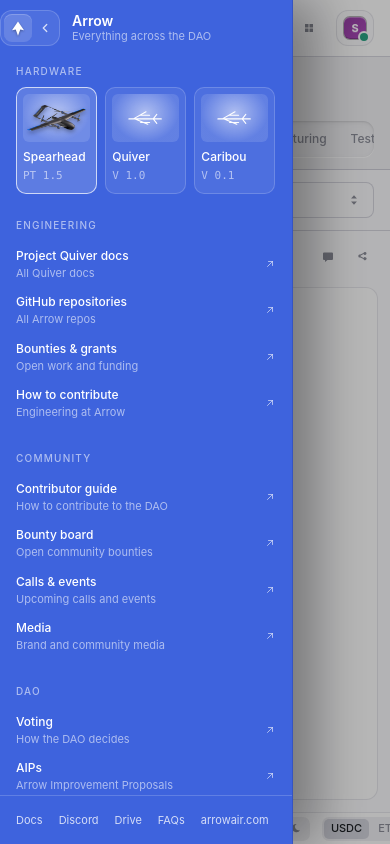
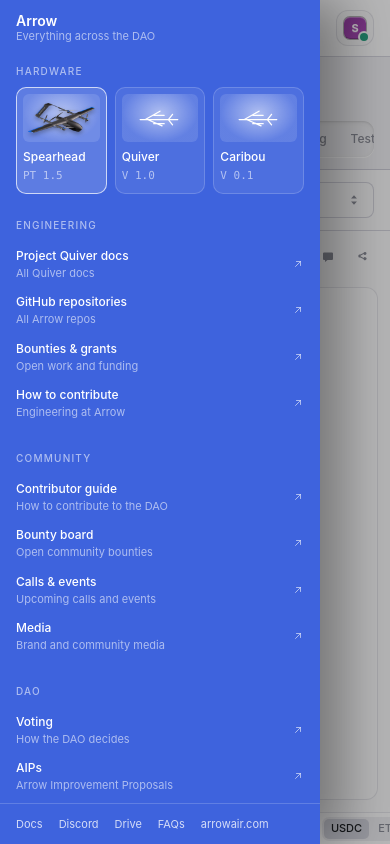
Before and after one commit to Arrow-air/arrow-superapp, a Vue app in the folder prototypes/app-frame/: page /1/1/1#/spearhead/design/airframe in a window 390 px wide. Both pictures are taken after a click on the button 61 px from the left and 28 px from the top of the page. Built offline with nearby package versions, Linux system fonts and the light colour scheme.

Commit message:
app-frame: Arrow panel pushes the app right instead of overlaying (overlay kept on phones)

```diff
--- a/prototypes/app-frame/src/App.vue
+++ b/prototypes/app-frame/src/App.vue
@@ -6,6 +6,7 @@ import SectionSidebar from './frame/SectionSidebar.vue';
 import PageHeader from './frame/PageHeader.vue';
 import SlotState from './frame/SlotState.vue';
 import AppFooter from './frame/AppFooter.vue';
+import GlobalDrawer from './frame/GlobalDrawer.vue';
 import { useWorkspace } from './frame/useWorkspace';
 
 const { route, project, tab, item } = useWorkspace();
@@ -27,6 +28,8 @@ watch(
 </script>
 
 <template>
+  <div class="shell">
+  <GlobalDrawer />
   <div class="frame">
     <AppBar />
 
@@ -50,10 +53,16 @@ watch(
     </div>
     <AppFooter />
   </div>
+  </div>
 </template>
 
 <style scoped>
+/* Shell: the Arrow panel and the app side by side, so opening the panel
+   pushes the whole app right. */
+.shell { display: flex; height: 100dvh; overflow: hidden; }
 .frame {
+  flex: 1;
+  min-width: 0;
   height: 100dvh;
   display: flex;
   flex-direction: column;
@@ -92,6 +101,7 @@ watch(
 }
 
 @media (max-width: 767px) {
+  .shell { height: auto; overflow: visible; }
   .frame { height: auto; min-height: 100dvh; }
   .card { border-radius: 0; border-inline: 0; border-bottom: 0; }
   .body { flex-direction: column; }
--- a/prototypes/app-frame/src/frame/AppBar.vue
+++ b/prototypes/app-frame/src/frame/AppBar.vue
@@ -2,23 +2,22 @@
 import { ref } from 'vue';
 import AccountBar from './AccountBar.vue';
 import CommandPalette from './CommandPalette.vue';
-import GlobalDrawer from './GlobalDrawer.vue';
 import Kbd from './Kbd.vue';
 import LogoCapsule from './LogoCapsule.vue';
 import { MOD, useShortcut } from './shortcuts';
+import { arrowPanelOpen, toggleArrowPanel } from './layout';
 
 // App-wide bar: identical whichever aircraft you're on.
 // The logo capsule's arrow (or ⌘\) slides the Arrow drawer in; ⌘K opens search.
-const drawerOpen = ref(false);
 const paletteOpen = ref(false);
 
 useShortcut('k', () => (paletteOpen.value = !paletteOpen.value));
-useShortcut('\\', () => (drawerOpen.value = !drawerOpen.value));
+useShortcut('\\', toggleArrowPanel);
 </script>
 
 <template>
   <header class="bar">
-    <LogoCapsule :open="drawerOpen" @toggle="drawerOpen = !drawerOpen" />
+    <LogoCapsule :open="arrowPanelOpen" @toggle="toggleArrowPanel" />
 
     <button class="search-bar" type="button" aria-haspopup="dialog" @click="paletteOpen = true">
       <svg class="search-icon" viewBox="0 0 24 24" aria-hidden="true"><circle cx="11" cy="11" r="7" /><path d="m20 20-3.5-3.5" /></svg>
@@ -30,7 +29,6 @@ useShortcut('\\', () => (drawerOpen.value = !drawerOpen.value));
 
     <AccountBar />
 
-    <GlobalDrawer v-model:open="drawerOpen" />
     <CommandPalette v-model:open="paletteOpen" />
   </header>
 </template>
--- a/prototypes/app-frame/src/frame/Drawer.vue
+++ b/prototypes/app-frame/src/frame/Drawer.vue
@@ -5,7 +5,7 @@ import { nextTick, onBeforeUnmount, ref, watch } from 'vue';
 // a full-height panel, 3/4 of the screen up to 384px. Closes on Escape or an
 // overlay click, traps Tab inside, and hands focus back to the opener.
 const open = defineModel<boolean>('open', { required: true });
-withDefaults(defineProps<{ title: string; description?: string; side?: 'left' | 'right'; tone?: 'default' | 'brand' }>(), { side: 'right', tone: 'default' });
+withDefaults(defineProps<{ title: string; description?: string; side?: 'left' | 'right' }>(), { side: 'right' });
 
 const panel = ref<HTMLElement>();
 let opener: HTMLElement | null = null;
@@ -50,14 +50,13 @@ onBeforeUnmount(() => {
         <section
           ref="panel"
           class="panel"
-          :class="[side, tone]"
+          :class="side"
           role="dialog"
           aria-modal="true"
           :aria-label="title"
           tabindex="-1"
         >
-          <slot v-if="$slots.head" name="head" :close="() => (open = false)" />
-          <header v-else class="head">
+          <header class="head">
             <div class="head-text">
               <h2 class="title">{{ title }}</h2>
               <p v-if="description" class="desc">{{ description }}</p>
@@ -89,13 +88,6 @@ onBeforeUnmount(() => {
   box-shadow: -24px 0 48px rgb(0 0 0 / 0.35);
   outline: none;
 }
-/* Brand tone: solid Indigo with white text (the Arrow drawer). */
-.panel.brand {
-  background: var(--brand-panel);
-  border-color: var(--on-brand-line);
-  color: var(--on-brand);
-}
-.panel.brand .foot { border-top-color: var(--on-brand-line); }
 .panel.left {
   inset: 0 auto 0 0;
   border-left: 0;
--- a/prototypes/app-frame/src/frame/GlobalDrawer.vue
+++ b/prototypes/app-frame/src/frame/GlobalDrawer.vue
@@ -1,35 +1,35 @@
 <script setup lang="ts">
+import { onBeforeUnmount, onMounted } from 'vue';
 import { useRouter } from 'vue-router';
-import Drawer from './Drawer.vue';
-import LogoCapsule from './LogoCapsule.vue';
+import { arrowPanelOpen as open } from './layout';
 import { footerLinks, linkGroups } from './links';
 import { defaultVersion, projects } from './nav';
 import { useWorkspace } from './useWorkspace';
 
-// The "secret passage" behind the logo: everything Arrow-wide. Mirrors the
-// wallet drawer (right = you, left = Arrow).
-const open = defineModel<boolean>('open', { required: true });
+// The Arrow panel behind the logo capsule: everything Arrow-wide. It sits in
+// the page layout and pushes the app right rather than covering it; on
+// phones there's no room to push, so it overlays instead.
 const router = useRouter();
 const { project } = useWorkspace();
 
 function goTo(id: string) {
-  open.value = false;
   router.push(`/${id}/overview`);
 }
+
+const onKey = (e: KeyboardEvent) => { if (e.key === 'Escape' && open.value) open.value = false; };
+onMounted(() => window.addEventListener('keydown', onKey));
+onBeforeUnmount(() => window.removeEventListener('keydown', onKey));
 </script>
 
 <template>
-  <Drawer v-model:open="open" side="left" tone="brand" title="Arrow">
-    <template #head="{ close }">
+  <aside class="arrow-panel" :class="{ open }" aria-label="Arrow" :inert="!open || undefined">
+    <div class="panel-inner">
       <header class="brand-head">
-        <LogoCapsule :open="true" on-brand @toggle="close" />
-        <div class="brand-title">
-          <span class="brand-name">Arrow</span>
-          <span class="brand-sub">Everything across the DAO</span>
-        </div>
+        <span class="brand-name">Arrow</span>
+        <span class="brand-sub">Everything across the DAO</span>
       </header>
-    </template>
 
+      <div class="panel-body">
     <section class="block">
       <h3 class="label caps">Hardware</h3>
       <div class="craft">
@@ -64,27 +64,61 @@ function goTo(id: string) {
       </ul>
     </section>
 
-    <template #footer>
-      <nav class="foot-links" aria-label="Arrow links">
-        <a v-for="l in footerLinks" :key="l.href" :href="l.href" target="_blank" rel="noopener">{{ l.label }}</a>
-      </nav>
-    </template>
-  </Drawer>
+      </div>
+
+      <footer class="panel-foot">
+        <nav class="foot-links" aria-label="Arrow links">
+          <a v-for="l in footerLinks" :key="l.href" :href="l.href" target="_blank" rel="noopener">{{ l.label }}</a>
+        </nav>
+      </footer>
+    </div>
+  </aside>
+  <div class="scrim" :class="{ open }" aria-hidden="true" @click="open = false"></div>
 </template>
 
 <style scoped>
-/* Head sits exactly where the app bar's capsule is, so the capsule stays put. */
+/* The panel animates its width, so the app beside it reflows (a push).
+   The inner column keeps a fixed width so content doesn't squash mid-slide. */
+.arrow-panel {
+  flex: none;
+  width: 0;
+  height: 100dvh;
+  overflow: hidden;
+  background: var(--brand-panel);
+  color: var(--on-brand);
+  transition: width 400ms cubic-bezier(0.32, 0.72, 0, 1);
+}
+.arrow-panel.open { width: var(--arrow-panel-width); }
+.panel-inner {
+  width: var(--arrow-panel-width);
+  height: 100%;
+  display: flex;
+  flex-direction: column;
+}
 .brand-head {
   display: flex;
-  align-items: center;
-  gap: var(--space-3);
+  flex-direction: column;
+  justify-content: center;
   height: var(--bar-height);
-  padding: 0 var(--frame-inset);
-  margin-bottom: var(--space-2);
+  flex: none;
+  padding: 0 var(--space-4);
+  line-height: 1.25;
 }
-.brand-title { display: flex; flex-direction: column; line-height: 1.25; }
 .brand-name { font-size: var(--text-md); font-weight: 600; color: var(--on-brand); }
 .brand-sub { font-size: var(--text-sm); color: var(--on-brand-3); }
+.panel-body { flex: 1; min-height: 0; overflow-y: auto; padding: var(--space-2) var(--space-4) var(--space-4); scrollbar-width: none; }
+.panel-foot { flex: none; padding: var(--space-3) var(--space-4); border-top: 1px solid var(--on-brand-line); }
+.scrim { display: none; }
+
+@media (prefers-reduced-motion: reduce) { .arrow-panel { transition-duration: 1ms; } }
+
+/* Phones: no room to push, so the panel overlays with a scrim. */
+@media (max-width: 767px) {
+  .arrow-panel { position: fixed; inset: 0 auto 0 0; z-index: 50; box-shadow: 24px 0 48px rgb(0 0 0 / 0.35); }
+  .arrow-panel.open { width: min(var(--arrow-panel-width), 85vw); }
+  .scrim { position: fixed; inset: 0; z-index: 49; background: var(--overlay); opacity: 0; pointer-events: none; transition: opacity 300ms; }
+  .scrim.open { display: block; opacity: 1; pointer-events: auto; }
+}
 
 .caps { font-size: var(--text-xs); letter-spacing: var(--tracking-caps); text-transform: uppercase; }
 .label { margin: 0 0 var(--space-2); font-weight: 500; color: var(--on-brand-3); }
--- a/prototypes/app-frame/src/frame/LogoCapsule.vue
+++ b/prototypes/app-frame/src/frame/LogoCapsule.vue
@@ -2,15 +2,14 @@
 import logomark from '../assets/arrow-logomark-white.svg';
 import { MOD } from './shortcuts';
 
-// The logo in a bordered capsule with an arrow that slides the Arrow drawer
-// in and out. The drawer draws the same capsule at the same spot, so it
-// reads as one control that stays put while the drawer moves under it.
-defineProps<{ open: boolean; onBrand?: boolean }>();
+// The logo in a bordered capsule with an arrow that pushes the Arrow panel
+// in and out. The capsule rides at the panel's edge like a handle.
+defineProps<{ open: boolean }>();
 defineEmits<{ toggle: [] }>();
 </script>
 
 <template>
-  <div class="capsule" :class="{ 'on-brand': onBrand }">
+  <div class="capsule">
     <RouterLink to="/" class="logo" aria-label="Arrow home">
       <img :src="logomark" alt="" width="18" height="20" />
     </RouterLink>
@@ -79,10 +78,4 @@ defineEmits<{ toggle: [] }>();
 .arrow svg.flip { transform: rotate(180deg); }
 .logo:focus-visible, .arrow:focus-visible { outline: none; box-shadow: 0 0 0 2px var(--focus-ring); }
 
-/* The same capsule drawn on the brand-blue drawer. */
-.on-brand { border-color: var(--on-brand-line); background: var(--on-brand-fill); }
-.on-brand .logo { background: rgb(255 255 255 / 0.14); box-shadow: inset 0 1px 0 rgb(255 255 255 / 0.2); }
-.on-brand .arrow { color: var(--on-brand-2); }
-.on-brand .arrow:hover { background: var(--on-brand-hover); color: var(--on-brand); }
-.on-brand .logo:focus-visible, .on-brand .arrow:focus-visible { box-shadow: 0 0 0 2px var(--on-brand); }
 </style>
--- a/prototypes/app-frame/src/frame/layout.ts
+++ b/prototypes/app-frame/src/frame/layout.ts
@@ -9,3 +9,7 @@ const read = () => {
 export const sidebarCollapsed = ref(read());
 watch(sidebarCollapsed, (v) => { try { localStorage.setItem(KEY, v ? '1' : '0'); } catch { /* storage unavailable */ } });
 export const toggleSidebar = () => (sidebarCollapsed.value = !sidebarCollapsed.value);
+
+// Whether the Arrow panel (behind the logo capsule) is open. Session-only.
+export const arrowPanelOpen = ref(false);
+export const toggleArrowPanel = () => (arrowPanelOpen.value = !arrowPanelOpen.value);
--- a/prototypes/app-frame/src/styles/tokens.css
+++ b/prototypes/app-frame/src/styles/tokens.css
@@ -173,6 +173,7 @@
   --control-height: 36px;
   --sidebar-width: 272px;
   --sidebar-rail: 52px;   /* collapsed icon rail */
+  --arrow-panel-width: 320px;
   --frame-inset: 8px;     /* gap between the window edge and the workspace card */
   --gutter: 24px;
 }
```
